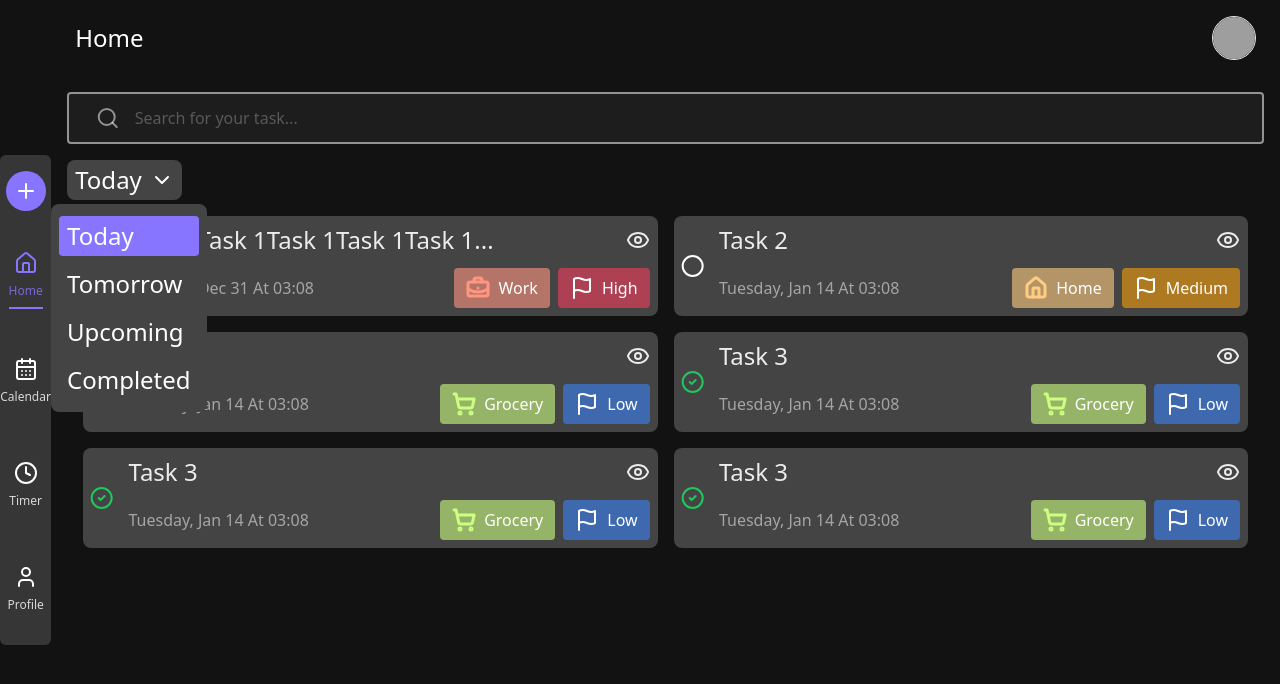
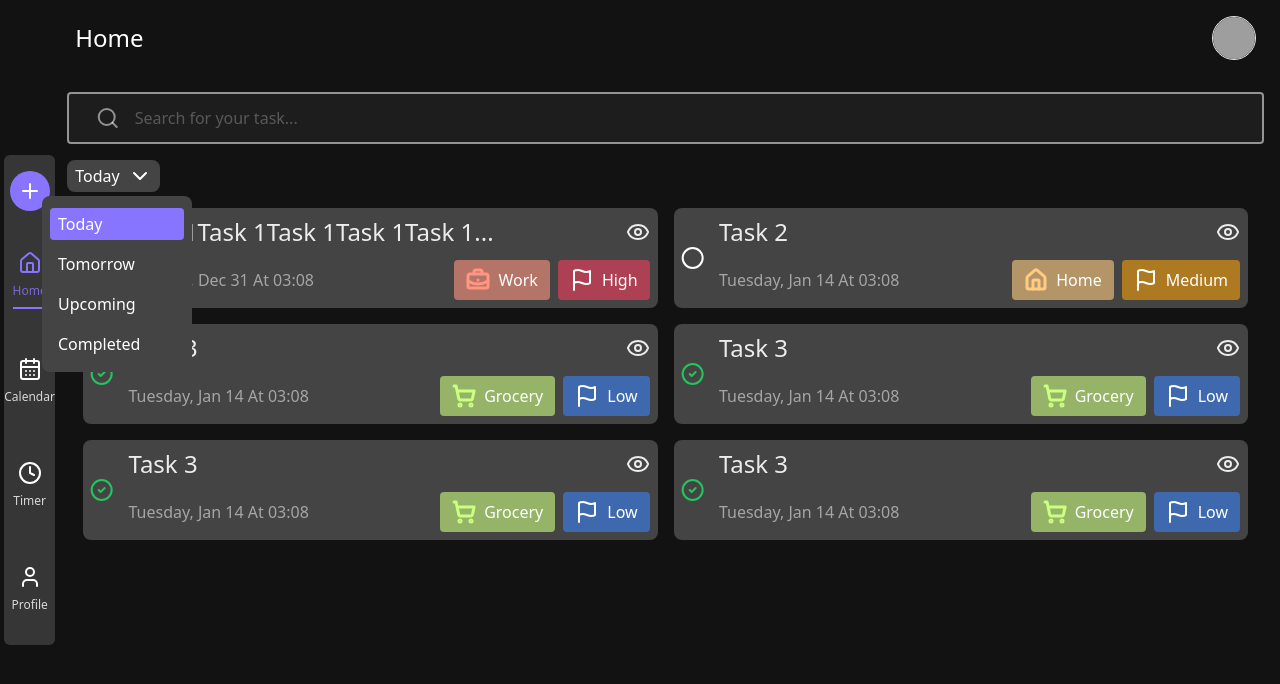
Before and after one commit to SaadiaEl08/to-do-list, a React (Vite) app in the folder frontend/: page /home in a window 1280 px wide. Both pictures are taken after a click on the button "Today". Shown: the top 684 px of the page. Built offline with nearby package versions, Linux system fonts and the light colour scheme; grey boxes are pictures that could not be loaded.

Commit message:
refactor(DropDownMenu, MyTimeClock, NavigationMenu, PopOver): enhance layout and styling for improved usability and consistency

```diff
--- a/frontend/src/components/DropDownMenu.jsx
+++ b/frontend/src/components/DropDownMenu.jsx
@@ -9,11 +9,11 @@ const DropDownMenu = ({ items = [] }) => {
   const [selected, setSelected] = useState(items[0]);
   return (
     <Dropdown>
-      <MenuButton className="text-foreground bg-dropDown px-2 py-1 rounded-lg flex justify-between items-center gap-2 text-xl md:text-2xl">
+      <MenuButton className="text-foreground bg-dropDown px-2 py-1 rounded-lg flex justify-between items-center gap-2 text-base">
         <span>{selected}</span> <ChevronDown />
       </MenuButton>
       {items.length > 0 && (
-        <Menu className="text-foreground bg-dropDown px-2 py-1 rounded-lg ms-1 mt-1 min-w-[150px] text-xl md:text-2xl">
+        <Menu className="text-foreground bg-dropDown px-2 py-1 rounded-lg ms-1 mt-1 min-w-[150px] text-base">
           {items.map((item, index) => (
             <MenuItem
               key={index}
--- a/frontend/src/components/MyTimeClock.jsx
+++ b/frontend/src/components/MyTimeClock.jsx
@@ -26,8 +26,8 @@ export default function MyTimeClock() {
         draggable: false,
         theme: "dark",
       });
-    }else{
-      dispatch({ type: "UPDATE_TASK_INFO", payload: { time: selectedTime } })
+    } else {
+      dispatch({ type: "UPDATE_TASK_INFO", payload: { time: selectedTime } });
       dispatch({ type: "SET_STEP", payload: steps.TASK_FORM });
     }
   };
@@ -41,9 +41,7 @@ export default function MyTimeClock() {
         minTime={date.isBefore(dayjs()) ? dayjs().add(1, "minute") : date}
         displayStaticWrapperAs="mobile"
         value={selectedTime || dayjs().add(1, "minute")}
-        onChange={(newValue) =>
-          setSelectedTime(newValue)
-        }
+        onChange={(newValue) => setSelectedTime(newValue)}
         slotProps={{
           nextIconButton: {
             sx: {
@@ -69,7 +67,7 @@ export default function MyTimeClock() {
                 color: "var(--foreground)",
               },
               "& .Mui-selected": {
-                color: "var(--primary)",
+                color: "var(--primary) !important",
               },
             },
           },
@@ -83,15 +81,9 @@ export default function MyTimeClock() {
             backgroundColor: "transparent",
             border: "none",
           },
-          "&.MuiPickersArrowSwitcher-nextIconButton": {
-            color: "red",
-            border: "none",
-          },
         }}
       />
-      <ActionBar
-        nextActionFunction={() => validateTime(time)}
-      />
+      <ActionBar nextActionFunction={() => validateTime(time)} />
       <ToastContainer />
     </LocalizationProvider>
   );
--- a/frontend/src/components/NavigationMenu.jsx
+++ b/frontend/src/components/NavigationMenu.jsx
@@ -19,7 +19,7 @@ const NavigationMenu = () => {
     { id: 4, name: "Profile", icon: <User />, link: "/profile" },
   ];
   return (
-    <div className="bg-muted relative text-foreground w-full flex flex-col items-center justify-center xl:w-[4%]  xl:absolute xl:p-4 xl:rounded-md xl:top-1/2 xl:-translate-y-1/2">
+    <div className="bg-muted relative text-foreground w-full flex flex-col items-center justify-center xl:w-[4%]  xl:absolute xl:p-4 xl:rounded-md xl:top-1/2 xl:-translate-y-1/2 xl:ms-1">
       <div className="rounded-full absolute bg-primary w-16 aspect-square flex items-center justify-center -top-8 left-1/2 -translate-x-1/2  md:w-20  xl:static xl:top-0 xl:translate-x-0 xl:translate-y-0 xl:w-10">
         <Plus
           className="w-8 cursor-pointer md:w-12 xl:w-8 aspect-square"
--- a/frontend/src/components/PopOver.jsx
+++ b/frontend/src/components/PopOver.jsx
@@ -7,7 +7,7 @@ const PopOver = ({ isOpen, toggle, children }) => {
       onClick={toggle}
     >
       <div
-        className="absolute top-1/2 left-1/2 transform -translate-x-1/2 -translate-y-1/2 bg-popover rounded-xl  p-4 z-20 max-h-[90vh]  overflow-y-auto  border  hide-scrollbar"
+        className="absolute top-1/2 left-1/2 transform -translate-x-1/2 -translate-y-1/2 bg-popover rounded-xl  p-4 z-20 max-h-[90vh]  overflow-y-auto  border  hide-scrollbar sm:w-fit "
         onClick={(e) => e.stopPropagation()}
       >
         {children}
```
